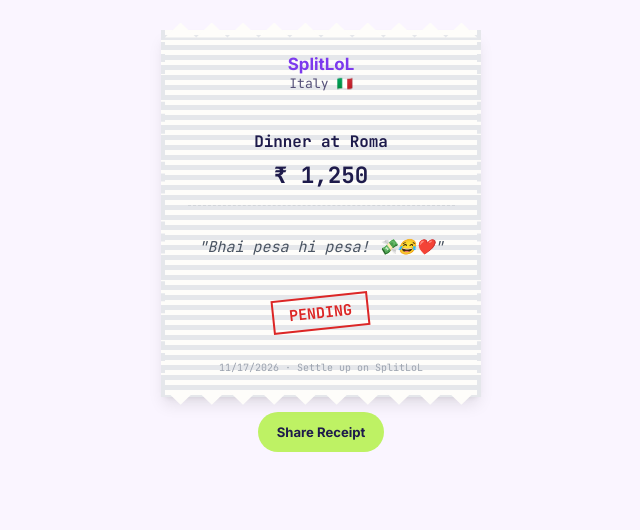
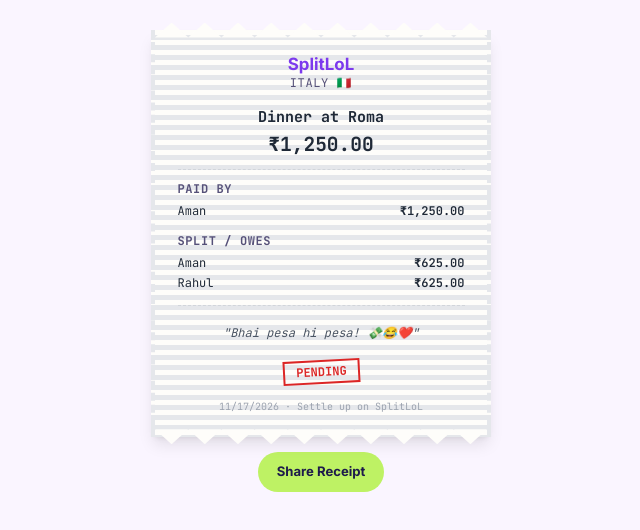
Before and after one commit to sanjeev975/splitequal, a Next.js app: page /bill-demo in a window 1280 px wide. Shown: the top 530 px of the page, without its empty margins (319-959 px from the left). Built offline with nearby package versions, Linux system fonts and the light colour scheme; no server answers.

Commit message:
fix: update PaperBill math, handle decimals, and fix build currency error

```diff
--- a/src/app/bill-demo/page.tsx
+++ b/src/app/bill-demo/page.tsx
@@ -15,7 +15,6 @@ export default function BillDemo() {
           text: "Check out this bill!",
         });
       } else {
-        // Fallback for browsers that don't support file sharing
         const link = document.createElement("a");
         link.href = dataUrl;
         link.download = "bill.png";
@@ -31,8 +30,11 @@ export default function BillDemo() {
       <PaperBill
         groupName="Italy 🇮🇹"
         title="Dinner at Roma"
-        amount={1250}
-        currency="₹"
+        amountMinor={125000}
+        currency="INR"
+        payments={[{ user_id: "u1", amount_minor: 125000 }]}
+        splits={[{ user_id: "u1", amount_minor: 62500 }, { user_id: "u2", amount_minor: 62500 }]}
+        getMemberName={(id) => id === "u1" ? "Aman" : "Rahul"}
         status="PENDING"
         onShare={share}
       />
--- a/src/components/PaperBill.tsx
+++ b/src/components/PaperBill.tsx
@@ -1,20 +1,27 @@
 "use client";
 import { useRef } from "react";
 import { toPng } from "html-to-image";
+import { fmt } from "@/lib/format";
 
 export function PaperBill({
   groupName,
   title,
-  amount,
+  amountMinor,
   currency,
-  status,
+  payments,
+  splits,
+  getMemberName,
+  status = "PENDING",
   onShare
 }: {
   groupName: string;
   title: string;
-  amount: number;
+  amountMinor: number;
   currency: string;
-  status: "PENDING" | "SETTLED";
+  payments: { user_id: string; amount_minor: number }[];
+  splits: { user_id: string; amount_minor: number }[];
+  getMemberName: (userId: string) => string;
+  status?: "PENDING" | "SETTLED";
   onShare: (dataUrl: string) => void;
 }) {
   const ref = useRef<HTMLDivElement>(null);
@@ -29,33 +36,60 @@ export function PaperBill({
     <div className="flex flex-col items-center gap-4">
       <div
         ref={ref}
-        className="w-[320px] bg-[#fefdfa] p-6 relative shadow-lg font-mono border-x-4 border-dashed border-[#e5e7eb]"
+        className="w-[340px] bg-[#fefdfa] p-6 relative shadow-lg font-mono text-gray-800 border-x-4 border-dashed border-[#e5e7eb]"
         style={{ backgroundImage: "linear-gradient(180deg, transparent 50%, #e5e7eb 50%)", backgroundSize: "100% 10px" }}
       >
         {/* Torn Top Edge */}
         <div className="absolute -top-2 left-0 right-0 h-4 bg-[#fefdfa]" style={{ clipPath: "polygon(0% 100%, 5% 0%, 10% 100%, 15% 0%, 20% 100%, 25% 0%, 30% 100%, 35% 0%, 40% 100%, 45% 0%, 50% 100%, 55% 0%, 60% 100%, 65% 0%, 70% 100%, 75% 0%, 80% 100%, 85% 0%, 90% 100%, 95% 0%, 100% 100%)" }}></div>
 
-        <div className="text-center mb-6">
+        <div className="text-center mb-4">
           <div className="font-display font-bold text-xl text-primary">SplitLoL</div>
-          <div className="text-sm text-muted">{groupName}</div>
+          <div className="text-xs text-muted uppercase tracking-wider">{groupName}</div>
         </div>
 
-        <div className="border-b border-dashed border-gray-300 py-4 mb-4 text-center">
-          <p className="text-lg font-bold">{title}</p>
-          <p className="text-3xl font-bold mt-2">{currency} {amount.toLocaleString()}</p>
+        <div className="border-b border-dashed border-gray-300 pb-3 mb-3 text-center">
+          <p className="text-base font-bold truncate">{title}</p>
+          <p className="text-2xl font-bold font-mono mt-1">{fmt(amountMinor, currency)}</p>
         </div>
 
-        <div className="text-center py-4">
-          <p className="italic text-gray-600">"Bhai pesa hi pesa! 💸😂❤️"</p>
+        {/* Breakdown Section */}
+        <div className="space-y-3 text-xs border-b border-dashed border-gray-300 pb-3 mb-3">
+          {payments && payments.length > 0 && (
+            <div>
+              <p className="font-bold text-muted uppercase tracking-wider mb-1">Paid By</p>
+              {payments.map((p, idx) => (
+                <div key={idx} className="flex justify-between py-0.5">
+                  <span className="truncate pr-2">{getMemberName(p.user_id)}</span>
+                  <span className="font-mono font-semibold">{fmt(Number(p.amount_minor), currency)}</span>
+                </div>
+              ))}
+            </div>
+          )}
+
+          {splits && splits.length > 0 && (
+            <div>
+              <p className="font-bold text-muted uppercase tracking-wider mb-1">Split / Owes</p>
+              {splits.map((s, idx) => (
+                <div key={idx} className="flex justify-between py-0.5">
+                  <span className="truncate pr-2">{getMemberName(s.user_id)}</span>
+                  <span className="font-mono font-semibold">{fmt(Number(s.amount_minor), currency)}</span>
+                </div>
+              ))}
+            </div>
+          )}
         </div>
 
-        <div className="text-center mt-6">
-          <div className={`inline-block px-4 py-1 border-2 font-bold transform -rotate-6 ${status === "SETTLED" ? "border-green-600 text-green-600" : "border-red-600 text-red-600"}`}>
+        <div className="text-center py-2">
+          <p className="italic text-xs text-gray-600">"Bhai pesa hi pesa! 💸😂❤️"</p>
+        </div>
+
+        <div className="text-center my-3">
+          <div className={`inline-block px-3 py-0.5 border-2 text-xs font-bold transform -rotate-3 ${status === "SETTLED" ? "border-green-600 text-green-600" : "border-red-600 text-red-600"}`}>
             {status}
           </div>
         </div>
 
-        <div className="text-[10px] text-center text-gray-400 mt-8">
+        <div className="text-[10px] text-center text-gray-400 mt-4">
           {new Date().toLocaleDateString()} · Settle up on SplitLoL
         </div>
 
--- a/src/components/ShareBillModal.tsx
+++ b/src/components/ShareBillModal.tsx
@@ -5,17 +5,21 @@ import { PaperBill } from "./PaperBill";
 export function ShareBillModal({
   expense,
   groupName,
+  members = [],
   onClose
 }: {
   expense: any;
   groupName: string;
-  onClose: () => void
+  members?: { user_id: string; name: string }[];
+  onClose: () => void;
 }) {
   const dialog = useRef<HTMLDialogElement>(null);
 
   useEffect(() => {
     if (dialog.current && !dialog.current.open) dialog.current.showModal();
   }, []);
+
+  const getMemberName = (userId: string) => members.find((m) => m.user_id === userId)?.name ?? "Member";
 
   return (
     <dialog ref={dialog} className="modal" onClose={onClose}>
@@ -25,9 +29,12 @@ export function ShareBillModal({
         <PaperBill
           groupName={groupName}
           title={expense.title}
-          amount={Number(expense.amount_minor)}
+          amountMinor={Number(expense.amount_minor)}
           currency={expense.currency}
-          status="PENDING" // Simplified for now
+          payments={expense.expense_payments ?? []}
+          splits={expense.expense_splits ?? []}
+          getMemberName={getMemberName}
+          status="PENDING"
           onShare={async (dataUrl) => {
             try {
               const res = await fetch(dataUrl);
```
